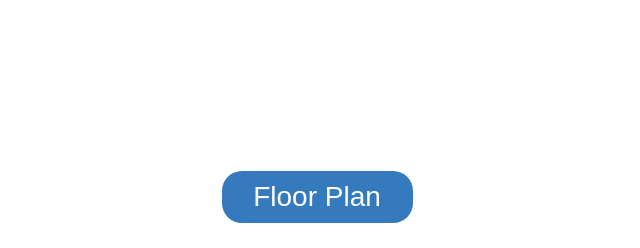
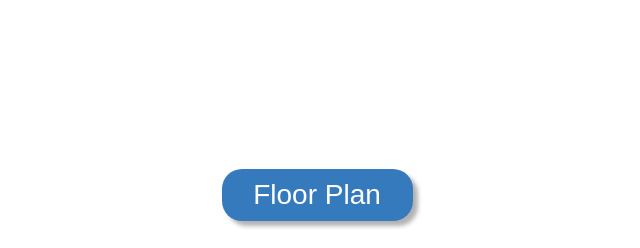
Before and after one commit to CanaryEarth/demo, a plain HTML site: page docs/index.html in a window 1280 px wide. In both pictures the pointer is over the button "Floor Plan". Shown: the top 248 px of the page, 323-963 px from the left. Drawn offline with Linux system fonts and the light colour scheme.

Commit message:
Update common.css

```diff
--- a/docs/common.css
+++ b/docs/common.css
@@ -1,2 +1,2 @@
-/* By Constantin Bucataru at Breathable Universe Resilient Design, March 25th, 2025. Do no copy, imbed or alter anything below this message without written authorisation. Thank you. */
-#controls,.legend,.legend-item,body{display:flex}html{box-sizing:border-box;overflow-x:hidden}*,::after,::before{box-sizing:inherit}body{flex-direction:column;align-items:center;margin:0;font-family:sans-serif;min-height:100vh}button{font-size:18px;padding:10px 20px;cursor:pointer;border:none;border-radius:20px;background:#4a90e2e2;color:#fff;transition:.2s;font-weight:500;box-shadow:5px 5px 4px 0 rgba(0,0,0,.3)}button:disabled{background-color:#ccc;cursor:not-allowed;opacity:.7;box-shadow:none}button:hover:not(:disabled){background:#357abd;box-shadow:none;transform:translateY(2px)}button.fullscreen-button{background-color:#f0f0f0;color:#333}button.fullscreen-button:hover:not(:disabled){background-color:#e0e0e0}.legend{flex-wrap:wrap;justify-content:center;margin-top:10px}.legend-item{align-items:center;margin:0 10px;cursor:pointer;font-size:150%}.legend-color{width:20px;height:20px;margin-right:5px;border-radius:5px}.legend-group{border:4px solid transparent;border-radius:20px;margin:4px;padding:6px;display:inline-block}#controls{gap:8px;margin-top:8px}
+/* By Constantin Bucataru at Breathable Universe Resilient Design, April 13th, 2025. Do no copy, imbed or alter anything below this message without written authorisation. Thank you. */
+#controls,.legend,.legend-item,body{display:flex}html{box-sizing:border-box;overflow-x:hidden}*,::after,::before{box-sizing:inherit}body{flex-direction:column;align-items:center;margin:0;font-family:sans-serif;min-height:100vh}button{font-size:18px;padding:10px 20px;cursor:pointer;border:none;border-radius:20px;background:#4a90e2e2;color:#fff;transition:.2s;font-weight:500;box-shadow:5px 5px 4px 0 rgba(0,0,0,.3)}button:disabled{background-color:#ccc;cursor:not-allowed;opacity:.7;box-shadow:none}button:hover:not(:disabled){background:#357abd}button:active:not(:disabled){box-shadow:none;transform:translateY(2px)}button.fullscreen-button{background-color:#f0f0f0;color:#333}button.fullscreen-button:hover:not(:disabled){background-color:#e0e0e0}.legend{flex-wrap:wrap;justify-content:center;margin-top:10px}.legend-item{align-items:center;margin:0 10px;cursor:pointer;font-size:150%}.legend-color{width:20px;height:20px;margin-right:5px;border-radius:5px}.legend-group{border:4px solid transparent;border-radius:20px;margin:4px;padding:6px;display:inline-block}#controls{gap:8px;margin-top:8px}
```
